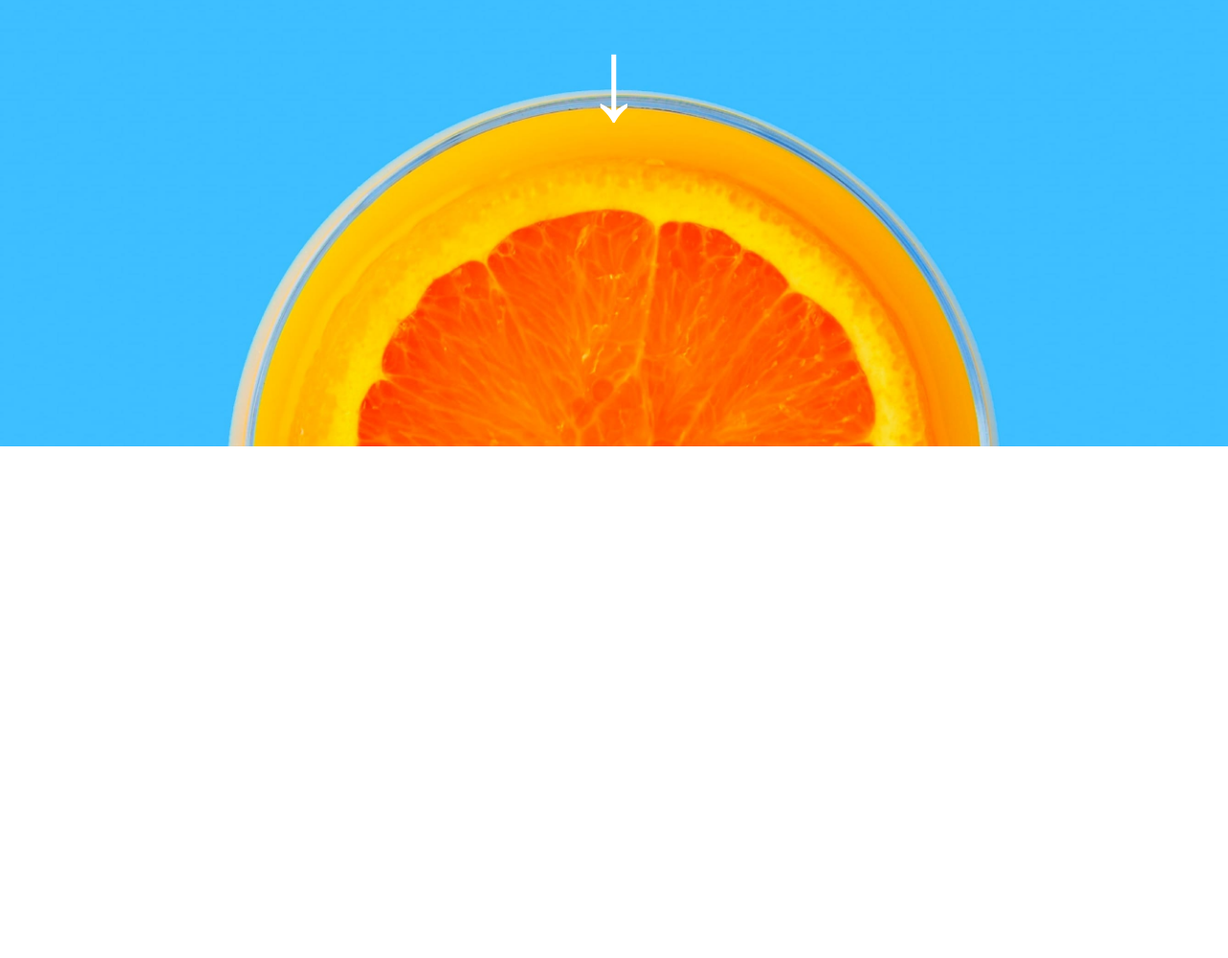
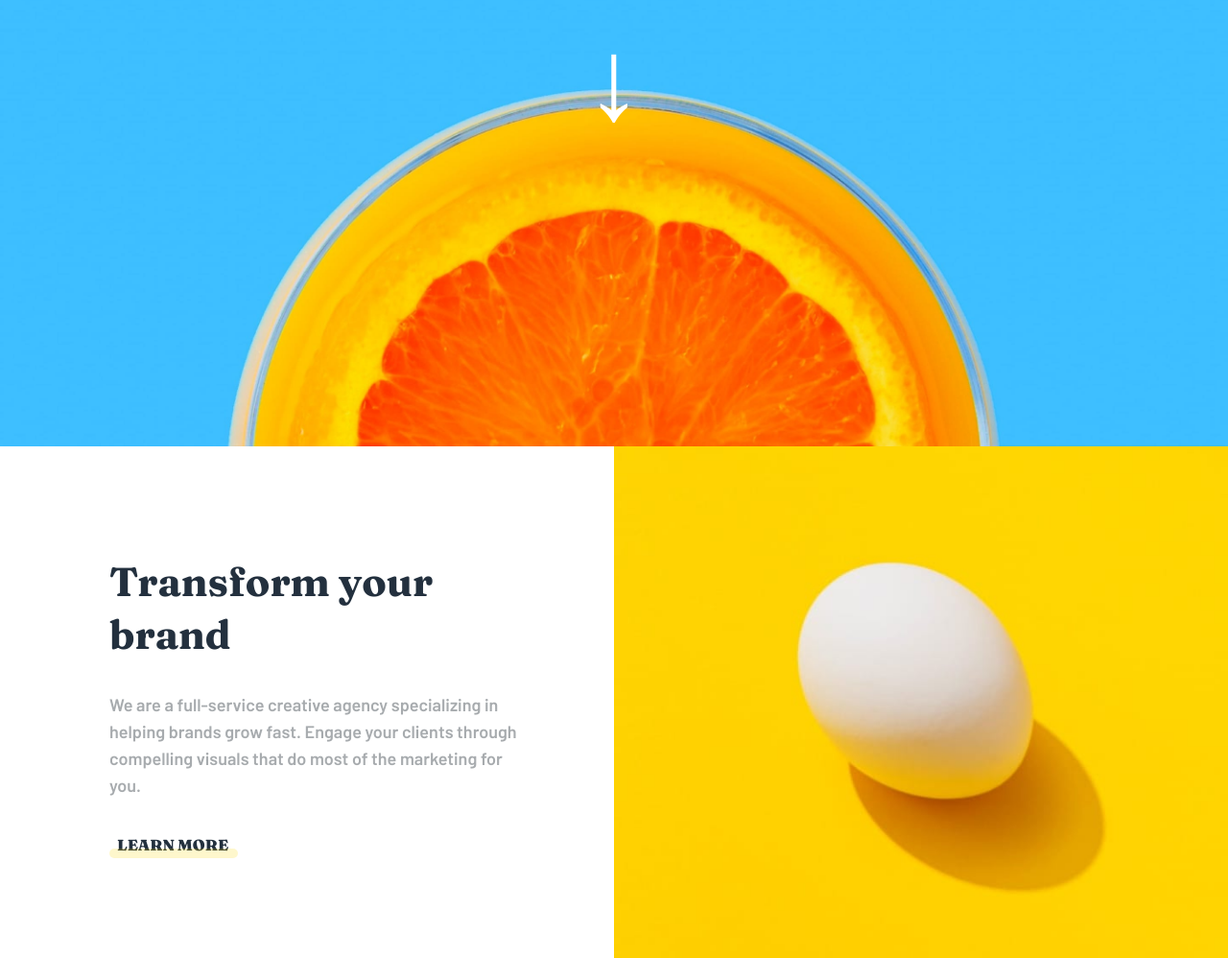
Before and after one commit to Moyo75/sunnyside-agency-landing-page, a plain HTML site: page index.html in a window 1280 px wide. Shown: the part 302-1300 px from the top of the page at 96% size. Before the commit the page ends 800 px from the top, so only its background shows below. Drawn offline with Linux system fonts and the light colour scheme.

Commit message:
Transform section on both views

```diff
--- a/app/scss/_main.scss
+++ b/app/scss/_main.scss
@@ -0,0 +1,93 @@
+// Sub Header
+
+.sub-header {
+  display: grid;
+  grid-template-columns: 1fr 1fr;
+
+  @include breakpoint-down(700px) {
+    grid-template-columns: 1fr;
+  }
+
+  .transform-your-brand {
+    display: flex;
+    flex-direction: column;
+    justify-content: center;
+    align-items: flex-start;
+    padding-left: 166px;
+    padding-right: 131px;
+
+    @include breakpoint-down(700px) {
+      align-items: center;
+      text-align: center;
+      padding: 25px 30px 60px 30px;
+      grid-row: 2;
+      grid-column: 1;
+    }
+
+    @include breakpoint-between(700px, 1200px) {
+      padding: 0px 23px 27px 30px;
+    }
+    @include breakpoint-between(1200px, 1400px) {
+      padding: 0px 96px 27px 114px;
+    }
+
+    @include breakpoint-between(400px, 1080px) {
+      padding-left: 20px 40px 20px 40px;
+    }
+
+    h1 {
+      font-size: 42px;
+      font-family: "Fraunces", serif;
+      color: $veryDarkDesaturatedBlue;
+      margin-bottom: 14px;
+
+      @include breakpoint-down(400px) {
+        font-size: 35px;
+        font-weight: $font-weight-large;
+      }
+    }
+
+    p {
+      font-size: 18px;
+      font-family: "Barlow", sans-serif;
+      color: $grayishBlue;
+      line-height: 28px;
+      margin-bottom: 38px;
+
+      @include breakpoint-down(400px) {
+        color: $darkGrayishBlue;
+        line-height: 33px;
+      }
+    }
+
+    a {
+      text-decoration: none;
+      text-transform: uppercase;
+      color: $veryDarkDesaturatedBlue;
+      font-weight: $font-weight-large;
+      margin-left: 8px;
+
+      &::before {
+        content: "";
+        position: absolute;
+        background: #fad400;
+        width: 134px;
+        height: 10px;
+        margin-top: 14px;
+        border-radius: 10px;
+        opacity: 0.2;
+        margin-left: -8px;
+      }
+    }
+  }
+
+  img {
+    width: 100%;
+    height: 100%;
+
+    @include breakpoint-down(700px) {
+      grid-row: 1;
+      grid-column: 1;
+    }
+  }
+}
--- a/index.html
+++ b/index.html
@@ -56,9 +56,20 @@
       </div>
     </header>
 
-    <!-- Transform your brand We are a full-service creative agency specializing in
-    helping brands grow fast. Engage your clients through compelling visuals
-    that do most of the marketing for you. Learn more Stand out to the right
+    <section class="sub-header">
+      <div class="transform-your-brand">
+        <h1>Transform your brand</h1>
+        <p>
+          We are a full-service creative agency specializing in helping brands
+          grow fast. Engage your clients through compelling visuals that do most
+          of the marketing for you.
+        </p>
+        <a href="#">learn more</a>
+      </div>
+      <img src="./images/desktop/image-transform.jpg" alt="transform image" />
+    </section>
+
+    <!--Stand out to the right
     audience Using a collaborative formula of designers, researchers,
     photographers, videographers, and copywriters, we’ll build and extend your
     brand in digital places. Learn more Graphic design Great design makes you
```
Also changed, not shown: dist/style.css, 1 other file.
